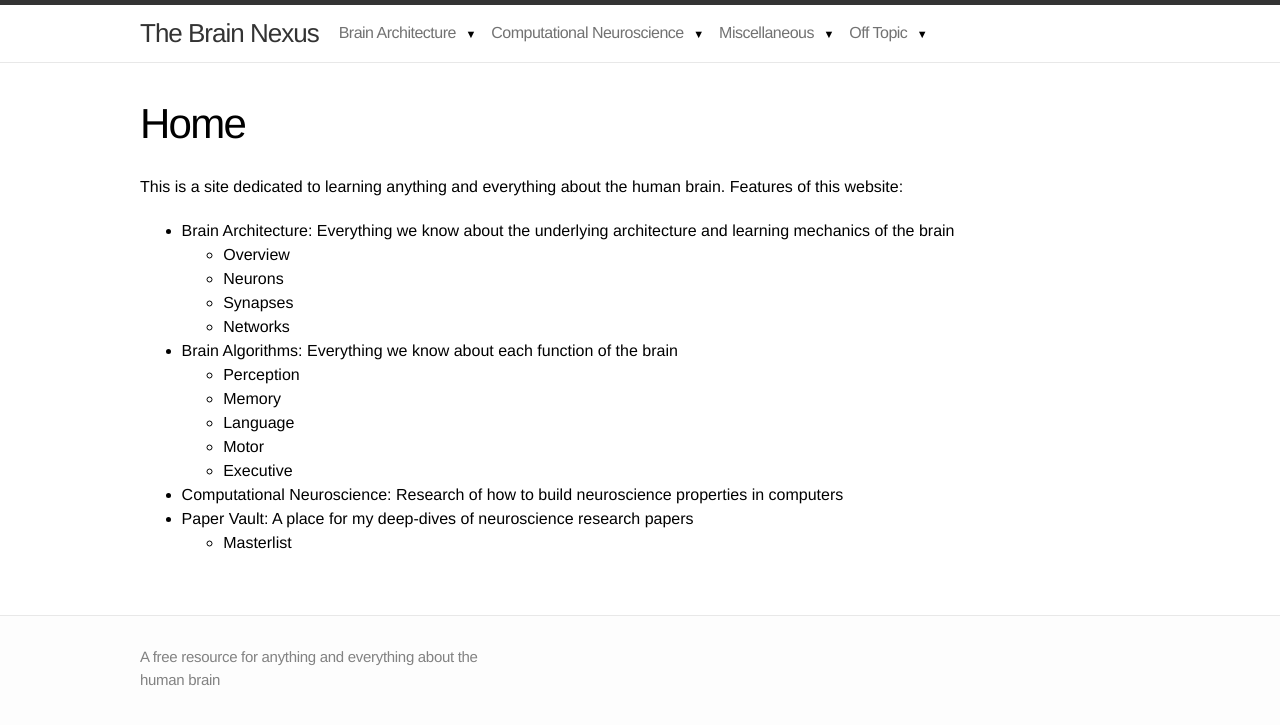
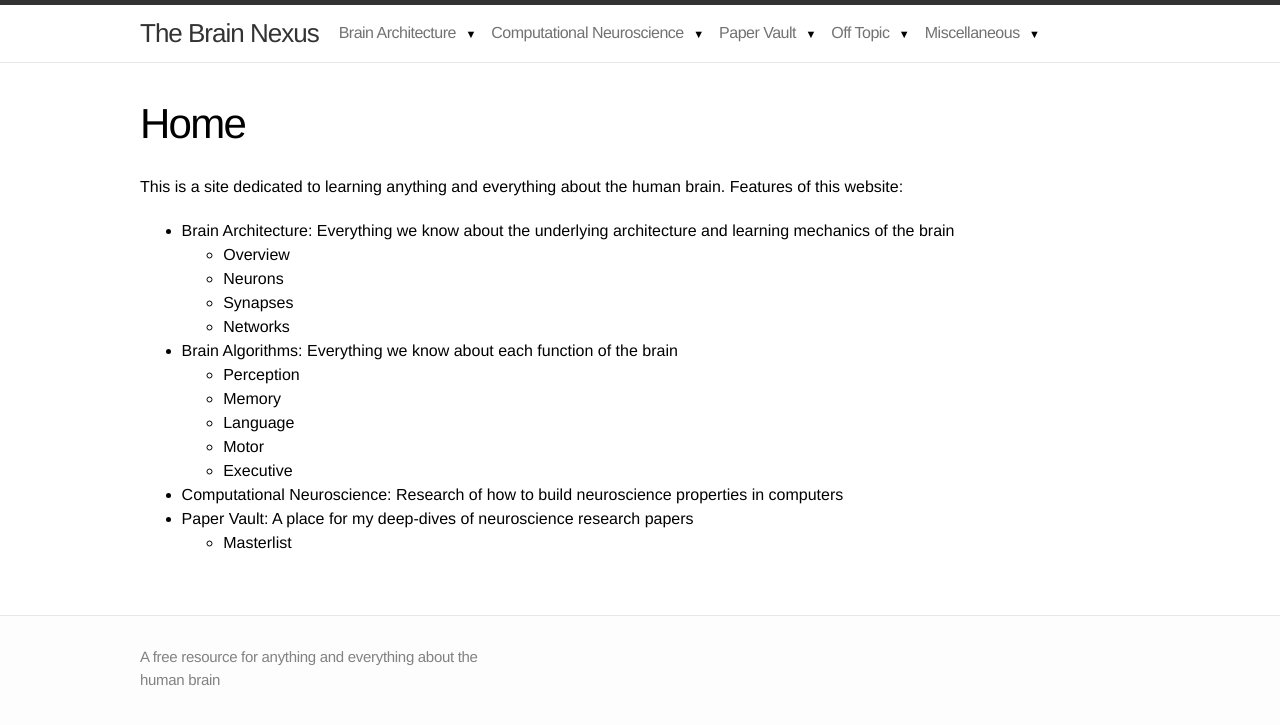
Before and after one commit to mdelsole/brain-nexus, a Jekyll site: the page built from index.markdown, in a window 1280 px wide. Shown: the top 725 px of the page. Built offline with Jekyll 4.4.1, drawn with Linux system fonts in a browser that asks for light colours.

Commit message:
Updated header

```diff
--- a/_includes/header.html
+++ b/_includes/header.html
@@ -107,11 +107,11 @@
             {% endif %}
           </ul>
         </li>
-        <li><a href="{{site.baseurl}}/{{ lg }}miscellaneous/">Miscellaneous</a>
+      <li><a href="{{site.baseurl}}/{{ lg }}paper-vault/">Paper Vault</a>
         <span class="arrow">&#9660;</span>
         <ul class="sub-menu">
           {% assign sorted_pages = site.pages | sort:"order" %}
-            {% capture tuts_root %}/{{ lg }}miscellaneous/{% endcapture %}
+          {% capture tuts_root %}/{{ lg }}paper-vault/{% endcapture %}
           {% assign level = -1 %}
           {% for p in sorted_pages %}
           {% assign splt = p.url | split: tuts_root %}
@@ -185,6 +185,45 @@
       {% endif %}
       </ul>
       </li>
+      <li><a href="{{site.baseurl}}/{{ lg }}miscellaneous/">Miscellaneous</a>
+        <span class="arrow">&#9660;</span>
+        <ul class="sub-menu">
+          {% assign sorted_pages = site.pages | sort:"order" %}
+          {% capture tuts_root %}/{{ lg }}miscellaneous/{% endcapture %}
+          {% assign level = -1 %}
+          {% for p in sorted_pages %}
+          {% assign splt = p.url | split: tuts_root %}
+          {% if splt.size == 2 and splt[0] == '' %}
+          {% assign slash = splt[1] | split: '/' %}
+          {% if slash.size == 1 %}
+
+          {% if level == 1 %}
+          {% assign level = 0 %}
+        </ul></li>
+      {% elsif level == -1 %}
+      {% assign level = 0 %}
+      {% elsif level == 0 %}
+      </li>
+      {% endif %}
+      <li><a  href="{{p.url | prepend: site.baseurl}}">{{p.title}}</a>
+
+        {% else %}
+
+        {% if level == 0 %}
+        {% assign level = 1 %}
+        <span class="arrow">&#9654;</span><ul class="sub-menu">
+          {% endif %}
+          <li><a  href="{{p.url | prepend: site.baseurl}}">{{p.title}}</a></li>
+
+          {% endif %}
+          {% endif %}
+          {% endfor %}
+          {% if level == 1 %}
+          {% assign level = 0 %}
+        </ul></li>
+      {% endif %}
+      </ul>
+      </li>
 
        </ul>
       </div>
```
Also changed, not shown: paper-vault/index.markdown (added, +13 -0 lines). Lines whose indentation alone changed are shown as unchanged.
